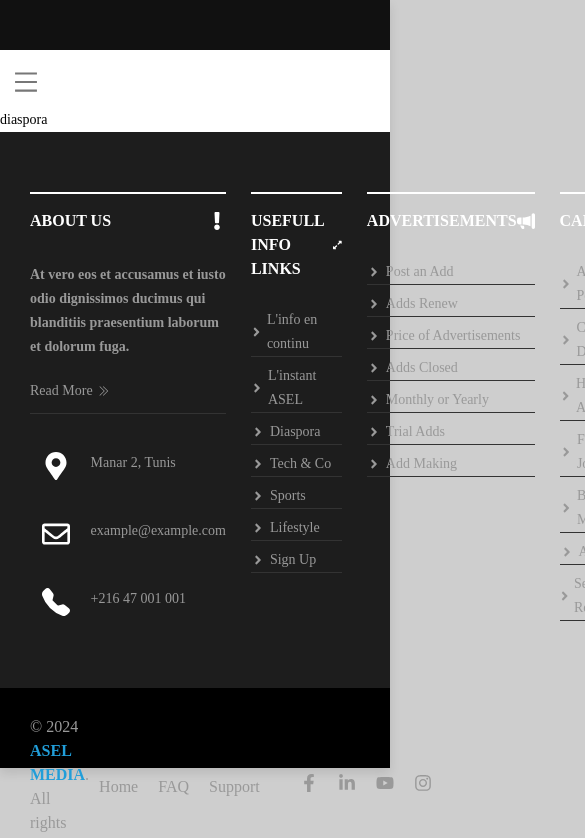
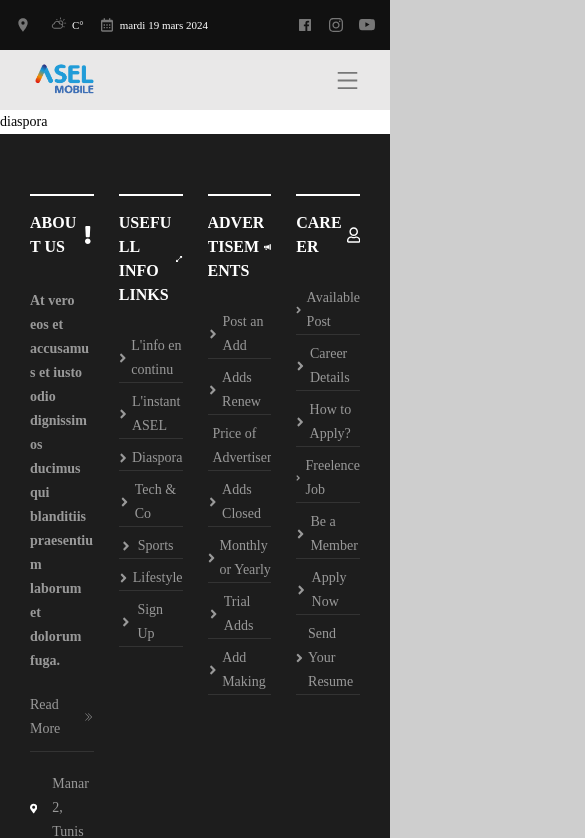
Before and after one commit to azizsayela/Asel.Media, a React (Create React App) app: page /diaspora in a window 390 px wide. Shown: the top 838 px of the page, 585 px wide, since content can reach past the window. Built offline with nearby package versions, Linux system fonts and the light colour scheme; no server answers.

Commit message:
updated navbarTop&mobileNav&Widget

```diff
--- a/public/style.css
+++ b/public/style.css
@@ -4,8 +4,8 @@
   line-height: 24px;
   font-weight: 400;
   word-wrap: break-word;
-
   box-sizing: border-box;
+  overflow-x: hidden;
 }
 body {
   background-color: rgb(206, 206, 206);
--- a/src/components/categoryPage/lastNews.jsx
+++ b/src/components/categoryPage/lastNews.jsx
@@ -3,7 +3,6 @@ import "./lastNews.scss";
 import { Technology } from "../../category";
 
 export const LastNews = ({ data }) => {
-  console.log(data, "-");
   return (
     <div className="wrapper">
       <div className="left">
--- a/src/components/mobileNav/mobileNav.jsx
+++ b/src/components/mobileNav/mobileNav.jsx
@@ -10,10 +10,18 @@ export const MobileNav = () => {
   };
   return (
     <>
-      <div>
-        <AiOutlineMenu
-          className="icon"
-          onClick={handleToggleNav}></AiOutlineMenu>
+      <div className="container">
+        <div className="imageContainer">
+          <a>
+            <img src={"assets/logo.png"} alt="asel Logo"></img>
+          </a>
+        </div>
+        <div className="right">
+          <AiOutlineMenu
+            className="icon"
+            onClick={handleToggleNav}
+          ></AiOutlineMenu>
+        </div>
       </div>
       {toggleNav ? (
         <div className="sideBarWrapper">
--- a/src/components/mobileNav/mobileNav.scss
+++ b/src/components/mobileNav/mobileNav.scss
@@ -1,10 +1,24 @@
+.container{
+  display: flex;
+  height: 8px;
+  align-items: center;
+  background-color: #e9e8e8;
+  justify-content:space-between;
+}
+.imageContainer img {
+  margin-top: 7px;
+  width: 70px;
+  object-fit: contain;
+}
 .icon {
-  width: 40px;
-  height: 40px;
-  padding-bottom: 12px;
-  margin-left: 0.4rem;
-  align-self: center;
-  margin-top: 18px;
+  font-size: 25px;
+  // background-color: aqua;
+  // width: 40px;
+  // height: 40px;
+  // padding-bottom: 12px;
+  // margin-left: 0.4rem;
+  // align-self: center;
+  // margin-top: 18px;
 }
 .closeIcon {
   position: absolute;
--- a/src/components/navbar/NavbarTop.jsx
+++ b/src/components/navbar/NavbarTop.jsx
@@ -13,7 +13,23 @@ import { BsYoutube } from "react-icons/bs";
 export const NavbarTop = () => {
   const [dropDown, setdropDown] = useState(false);
   const [isMobile, setIsMobile] = useState(false);
+  const [country, setCountry] = useState("");
+  const [date, setDate] = useState("");
+  const [weather, setWeather] = useState("");
+
   useEffect(() => {
+    fetchCountryData();
+    fetchWeatherData();
+    // Set current date
+    const today = new Date();
+    const options = {
+      weekday: "long",
+      month: "long",
+      day: "numeric",
+      year: "numeric",
+    };
+    setDate(today.toLocaleDateString("fr-FR", options));
+
     const handleResize = () => {
       setIsMobile(window.innerWidth <= 1050);
     };
@@ -26,45 +42,76 @@ export const NavbarTop = () => {
     setdropDown(!dropDown);
   };
 
+  const fetchCountryData = () => {
+    // Fetch user country data from API
+    fetch(
+      `https://api.ipgeolocation.io/ipgeo?apiKey=680928b7a1ec45c1a37d71844085432e`
+    )
+      .then((response) => response.json())
+      .then((data) => {
+        setCountry(data.country_name);
+      })
+      .catch((error) => console.log("Error fetching country data: ", error));
+  };
+
+  const fetchWeatherData = () => {
+    // Fetch weather data from OpenWeatherMap API
+    fetch(
+      `https://api.openweathermap.org/data/2.5/weather?q=${
+        country || "Tunisia"
+      }&appid=fbd38649e21dccd7a1c308418c5f8900&units=metric`
+    )
+      .then((response) => response.json())
+      .then((data) => {
+        // Extract temperature from response
+        const temperature = data.main.temp;
+        setWeather(temperature);
+      })
+      .catch((error) => console.log("Error fetching weather data: ", error));
+  };
+
   return (
     <div className="navbarTop">
-      {!isMobile && (
+      {/* {!isMobile && ( */}
       <div className="navbarContainer">
         <div className="left">
           <div className="item">
             <MdLocationOn style={{ fontSize: "16px" }}></MdLocationOn>
-              <span>Tunisia</span>
+            <span>{country}</span>
           </div>
           <div className="item">
             <WiDayCloudy style={{ fontSize: "16px" }}></WiDayCloudy>
-              <span>21 C</span>
+            <span>{weather} C°</span>
           </div>
           <div className="item">
             <BiCalendar style={{ fontSize: "16px" }}></BiCalendar>
-              <span>Today (Monday 18 Mars 2024)</span>
+            <span>{date}</span>
           </div>
         </div>
         <div className="right">
-            <div className="item" onClick={handleDropDown}>
+          {/* <div className="item" onClick={handleDropDown}>
               <MdLanguage style={{ fontSize: "16px" }}></MdLanguage>
               <span>English</span>
               <FaChevronDown style={{ fontSize: "16px" }}></FaChevronDown>
-            </div>
-            <div className="item">
+            </div> */}
+          {/* <div className="item">
               <IoMdPerson style={{ fontSize: "16px" }} />
               <span>Login / Register</span>
-            </div>
+            </div> */}
           <div className="icons">
             <BiLogoFacebookSquare
               style={{
                 fontSize: "16px",
-                }}></BiLogoFacebookSquare>
+              }}
+            ></BiLogoFacebookSquare>
             <FaInstagram
-                style={{ fontSize: "16px", cursor: "pointer" }}></FaInstagram>
+              style={{ fontSize: "16px", cursor: "pointer" }}
+            ></FaInstagram>
             <BsYoutube
-                style={{ fontSize: "16px", cursor: "pointer" }}></BsYoutube>
+              style={{ fontSize: "16px", cursor: "pointer" }}
+            ></BsYoutube>
           </div>
-            {dropDown && (
+          {/* {dropDown && (
               <div className="dropDownMenu">
                 <li>
                   <a>English</a>
@@ -73,10 +120,10 @@ export const NavbarTop = () => {
                   <a>Frensh</a>
                 </li>
               </div>
-            )}
+            )} */}
         </div>
       </div>
-      )}
+      {/* )} */}
     </div>
   );
 };
--- a/src/components/navbar/navbarTop.scss
+++ b/src/components/navbar/navbarTop.scss
@@ -3,7 +3,7 @@
   height: 50px;
 
   .navbarContainer {
-    padding: 12.5px 30px;
+    padding: 12.5px 15px;
     display: flex;
     align-items: center;
     justify-content: space-between;
@@ -71,4 +71,13 @@
       }
     }
   }
+  @media only screen and (max-width: 468px) {
+    .navbarContainer .item span{
+      font-size: 11px;
+      color: white;
+      white-space: nowrap; /* Prevent text wrapping */
+      overflow: hidden; /* Hide overflowing text */
+      text-overflow: ellipsis;
+    }
+  }
 }
--- a/src/components/widget/Widget.jsx
+++ b/src/components/widget/Widget.jsx
@@ -8,10 +8,8 @@ export const Widget = () => {
   useEffect(() => {
     const fetchData = async () => {
       try {
-        const ads = await client.fetch(`*[_type == 'ad']`);
-        let convertedImage = ConverURLToImage(ads[1].image.asset._ref).url();
-        console.log(ads, "adsads");
-        console.log(convertedImage, "convertedImage");
+        const ads = await client.fetch(`*[_type == 'ad' && type == 'image']`);
+        let convertedImage = ConverURLToImage(ads[0].image.asset._ref).url();
         setImageURL(convertedImage);
       } catch (error) {
         console.error(error);
```
Lines whose indentation alone changed are shown as unchanged.
